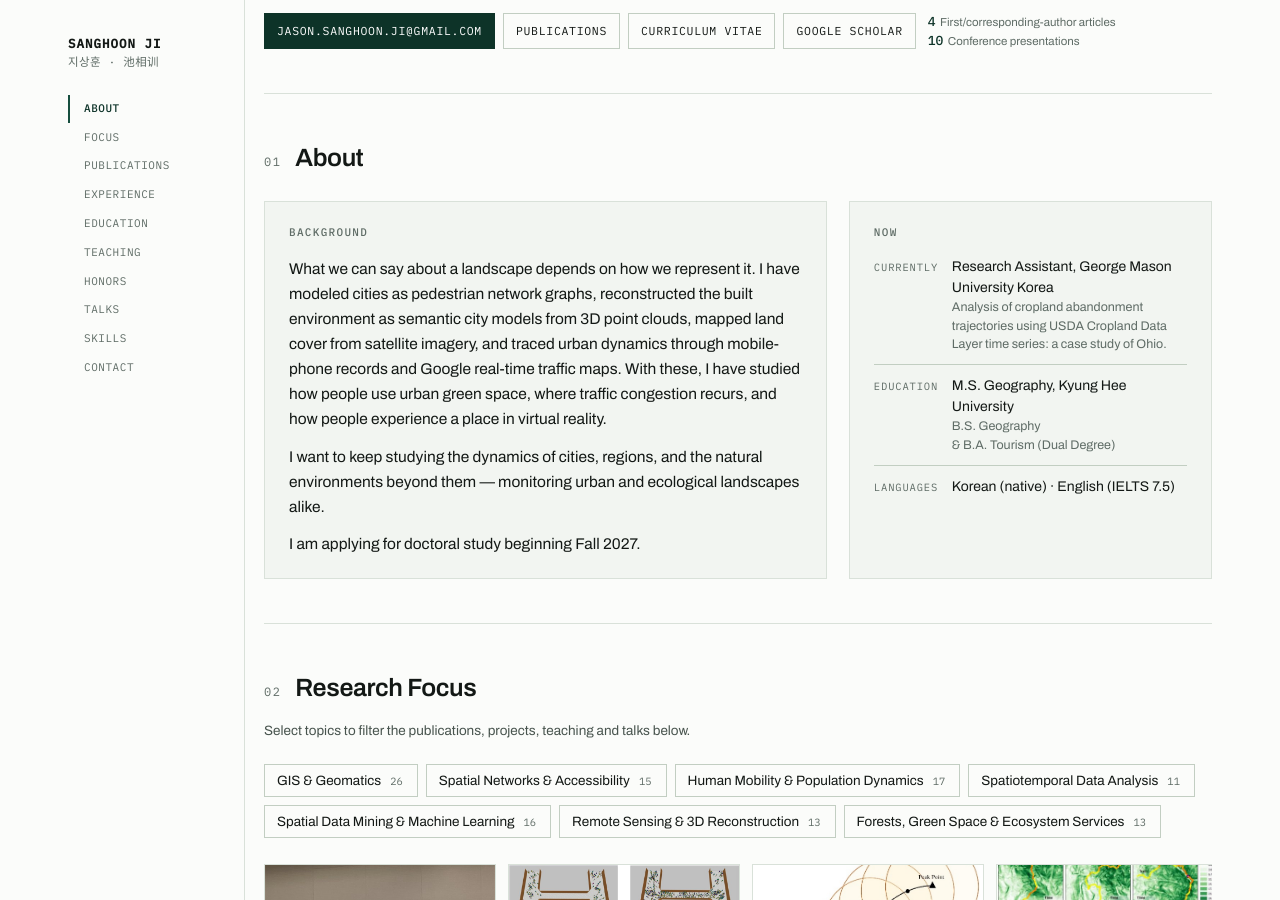
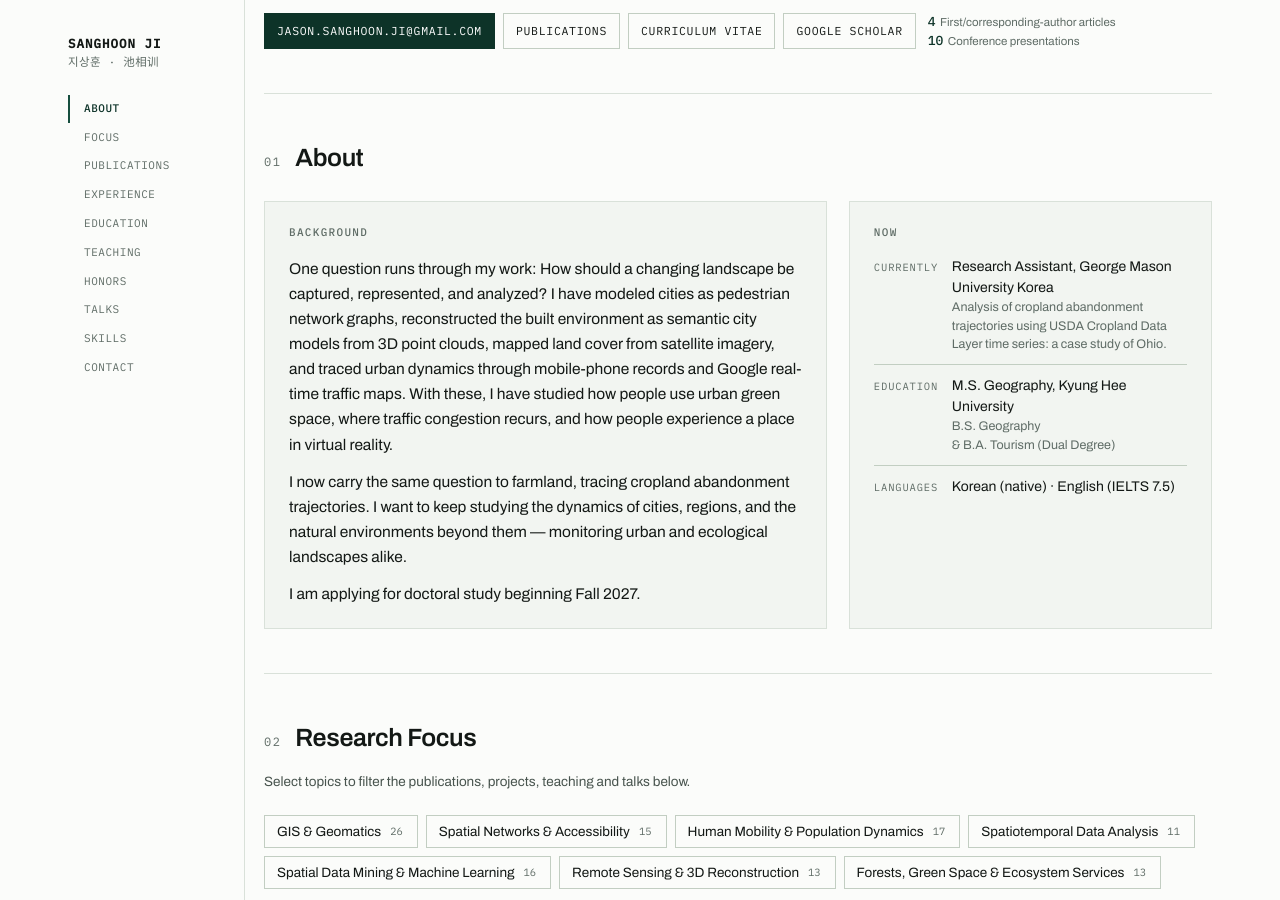
Before and after one commit to JasonJish/JasonJish.github.io, a Jekyll site: the page built from index.html, in a window 1280 px wide and 900 px high, scrolled down 495 px. Built offline with Jekyll 4.4.1, drawn with Linux system fonts in a browser that asks for light colours.

Commit message:
About: open with the question that runs through the work
- First sentence becomes a question: how a changing landscape should be
  captured, represented, and analyzed.
- Second paragraph adds the current farmland work (cropland abandonment
  trajectories) before the forward-looking sentence.

Co-Authored-By: Claude Fable 5.1 <noreply@anthropic.com>

```diff
--- a/index.html
+++ b/index.html
@@ -38,16 +38,19 @@ stats:
 
 about:
   - >-
-    What we can say about a landscape depends on how we represent it. I have
-    modeled cities as pedestrian network graphs, reconstructed the built
-    environment as semantic city models from 3D point clouds, mapped land cover
-    from satellite imagery, and traced urban dynamics through mobile-phone
-    records and Google real-time traffic maps. With these, I have studied how
-    people use urban green space, where traffic congestion recurs, and how
-    people experience a place in virtual reality.
+    One question runs through my work: How should a changing landscape be
+    captured, represented, and analyzed? I have modeled cities as pedestrian
+    network graphs, reconstructed the built environment as semantic city models
+    from 3D point clouds, mapped land cover from satellite imagery, and traced
+    urban dynamics through mobile-phone records and Google real-time traffic
+    maps. With these, I have studied how people use urban green space, where
+    traffic congestion recurs, and how people experience a place in virtual
+    reality.
   - >-
-    I want to keep studying the dynamics of cities, regions, and the natural environments beyond them
-    — monitoring urban and ecological landscapes alike.
+    I now carry the same question to farmland, tracing cropland abandonment
+    trajectories. I want to keep studying the dynamics of cities, regions, and
+    the natural environments beyond them — monitoring urban and ecological
+    landscapes alike.
   - I am applying for doctoral study beginning Fall 2027.
 
 currently:
```
